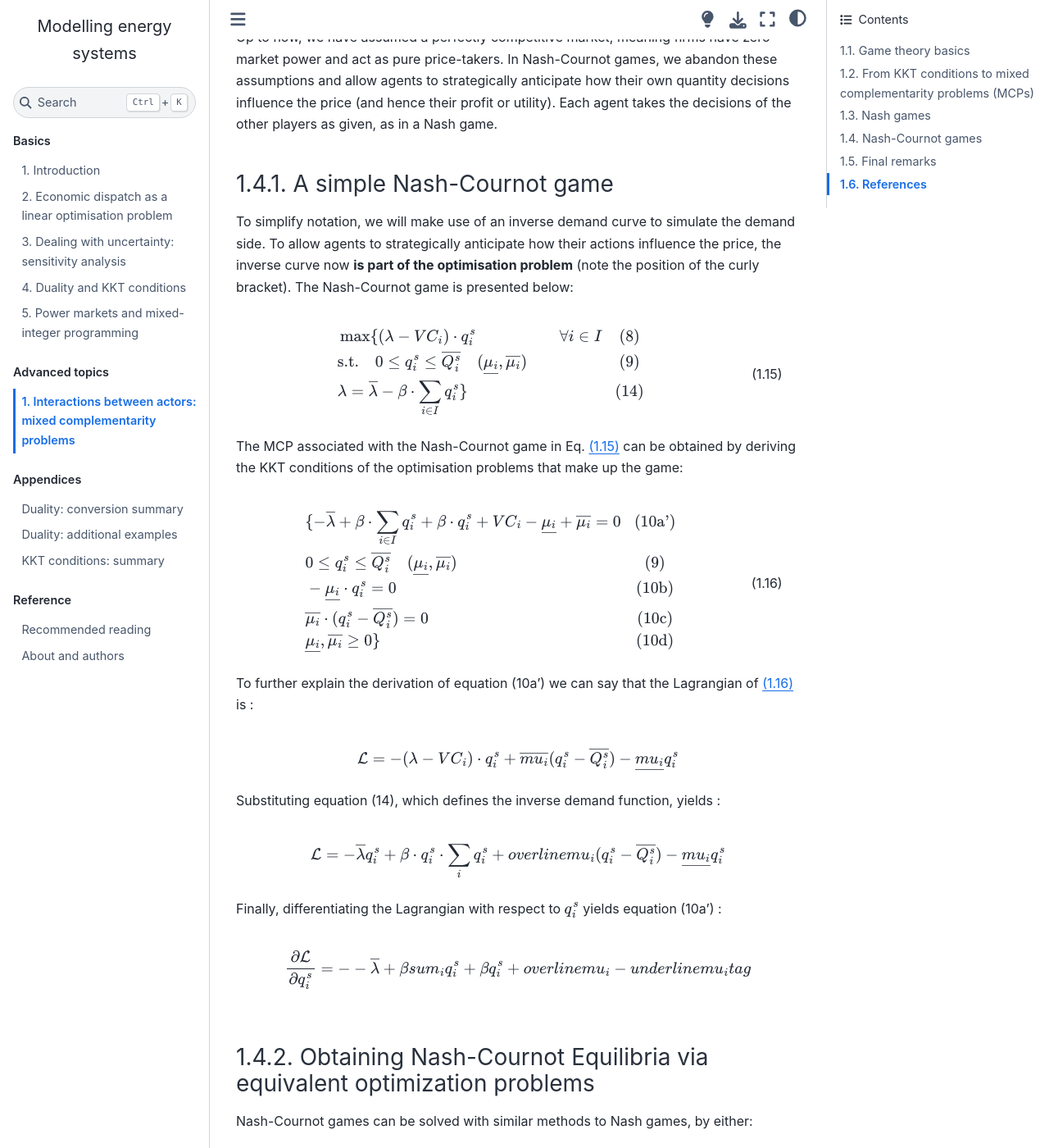
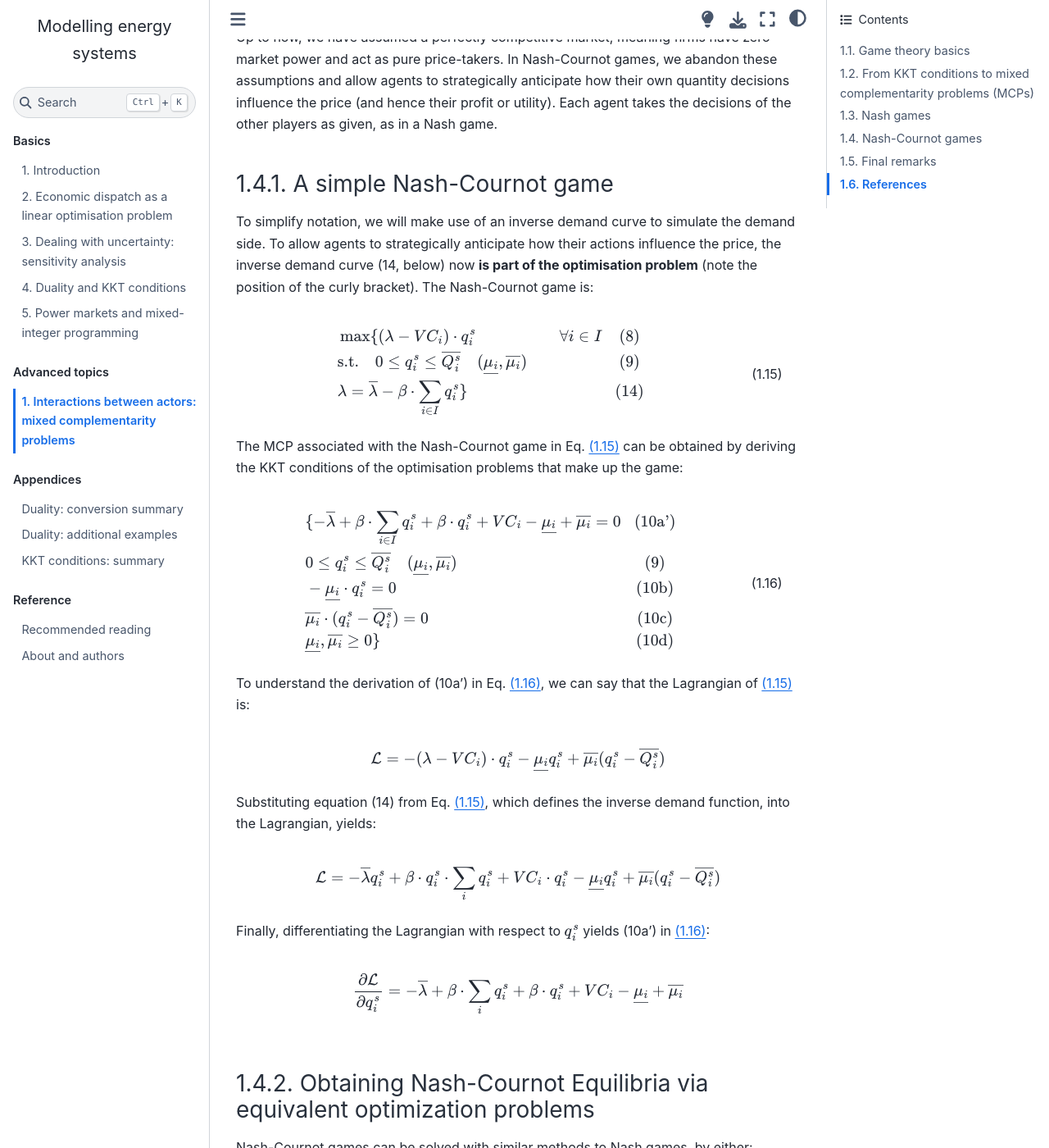
Before and after one commit to sjpfenninger/modelling-energy-systems, a Jupyter Book: the page built from advanced/mixed-complementarity.md, in a window 1280 px wide and 1400 px high, scrolled down 11760 px. Shown: the whole window at 82% size. Built offline with Jupyter Book 1.0.4 settings and Sphinx 7.4.7 and the Sphinx Book theme 1.1.4, drawn with Linux system fonts in a browser that asks for light colours; comment, search, counter and statistics services are not loaded; cross-references to code outside the pages are shown as plain code.

Commit message:
Fixes to Nash-Cournot explanation

````diff
--- a/advanced/mixed-complementarity.md
+++ b/advanced/mixed-complementarity.md
@@ -312,7 +312,7 @@ Up to now, we have assumed a perfectly competitive market, meaning firms have ze
 
 ### A simple Nash-Cournot game
 
-To simplify notation, we will make use of an inverse demand curve to simulate the demand side. To allow agents to strategically anticipate how their actions influence the price, the inverse curve now **is part of the optimisation problem** (note the position of the curly bracket). The Nash-Cournot game is presented below:
+To simplify notation, we will make use of an inverse demand curve to simulate the demand side. To allow agents to strategically anticipate how their actions influence the price, the inverse demand curve (14, below) now **is part of the optimisation problem** (note the position of the curly bracket). The Nash-Cournot game is:
 
 ```{math}
 :label: Nash_Cournot
@@ -326,7 +326,7 @@ To simplify notation, we will make use of an inverse demand curve to simulate th
 The MCP associated with the Nash-Cournot game in Eq. {eq}`Nash_Cournot` can be obtained by deriving the KKT conditions of the optimisation problems that make up the game:
 
 ```{math}
-:label: KKT Nash Cournot
+:label: KKT_Nash_Cournot
 \begin{align}
 & \{ -\overline{λ} + β \cdot \sum_{i \in I} q^s_i + β \cdot q^s_i + VC_i - \underline{μ_i} + \overline{μ_i} = 0 \tag{10a'} \\
 & 0 \leq q^s_i \leq \overline{Q^s_i} \quad (\underline{μ_i}, \overline{μ_i}) \tag{9} \\
@@ -336,22 +336,22 @@ The MCP associated with the Nash-Cournot game in Eq. {eq}`Nash_Cournot` can be o
 \end{align}
 ```
 
-To further explain the derivation of equation (10a') we can say that the Lagrangian of {eq}`KKT Nash Cournot` is :
+To understand the derivation of (10a') in Eq. {eq}`KKT_Nash_Cournot`, we can say that the Lagrangian of {eq}`Nash_Cournot` is:
 
 $$
-\mathcal{L} = -(λ - VC_i) \cdot q^s_i + \overline{mu_i}(q^s_i - \overline{Q^s_i}) - \underline{mu_i}q^s_i
+\mathcal{L} = -(λ - VC_i) \cdot q^s_i - \underline{\mu_i}q^s_i + \overline{\mu_i}(q^s_i - \overline{Q^s_i})
 $$
 
-Substituting equation (14), which defines the inverse demand function, yields :
+Substituting equation (14) from Eq. {eq}`Nash_Cournot`, which defines the inverse demand function, into the Lagrangian, yields:
 
 $$
-\mathcal{L} = -\overline{λ}q^s_i + β \cdot q^s_i \cdot \sum_{i} q_i^s + overline{mu_i}(q^s_i - \overline{Q^s_i}) - \underline{mu_i}q^s_i
+\mathcal{L} = -\overline{λ}q^s_i + β \cdot q^s_i \cdot \sum_{i} q_i^s + VC_i \cdot q_i^s - \underline{\mu_i}q^s_i + \overline{\mu_i}(q^s_i - \overline{Q^s_i})
 $$
 
-Finally, differentiating the Lagrangian with respect to $q^s_i$ yields equation (10a') :
+Finally, differentiating the Lagrangian with respect to $q^s_i$ yields (10a') in {eq}`KKT_Nash_Cournot`:
 
 $$
-\frac{\partial \mathcal{L}}{\partial q_i^s} = --\overline{λ} + βsum_{i} q_i^s + βq^s_i + overline{mu_i} - underline{mu_i} tag
+\frac{\partial \mathcal{L}}{\partial q_i^s} = -\overline{\lambda} + \beta \cdot \sum_{i} q_i^s + \beta \cdot q^s_i + VC_i - \underline{\mu_i} + \overline{\mu_i}
 $$
 
 ### Obtaining Nash-Cournot Equilibria via equivalent optimization problems
````
